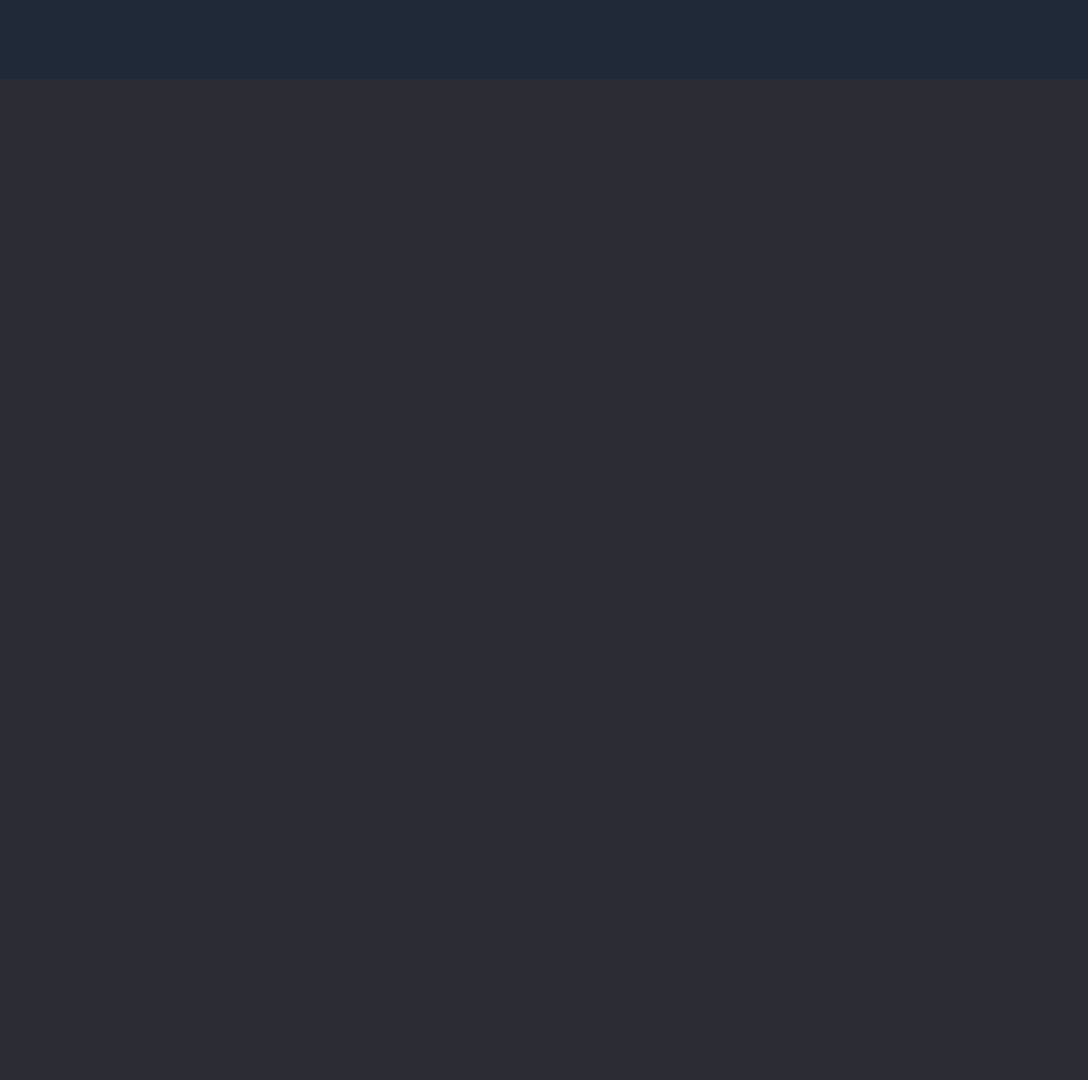
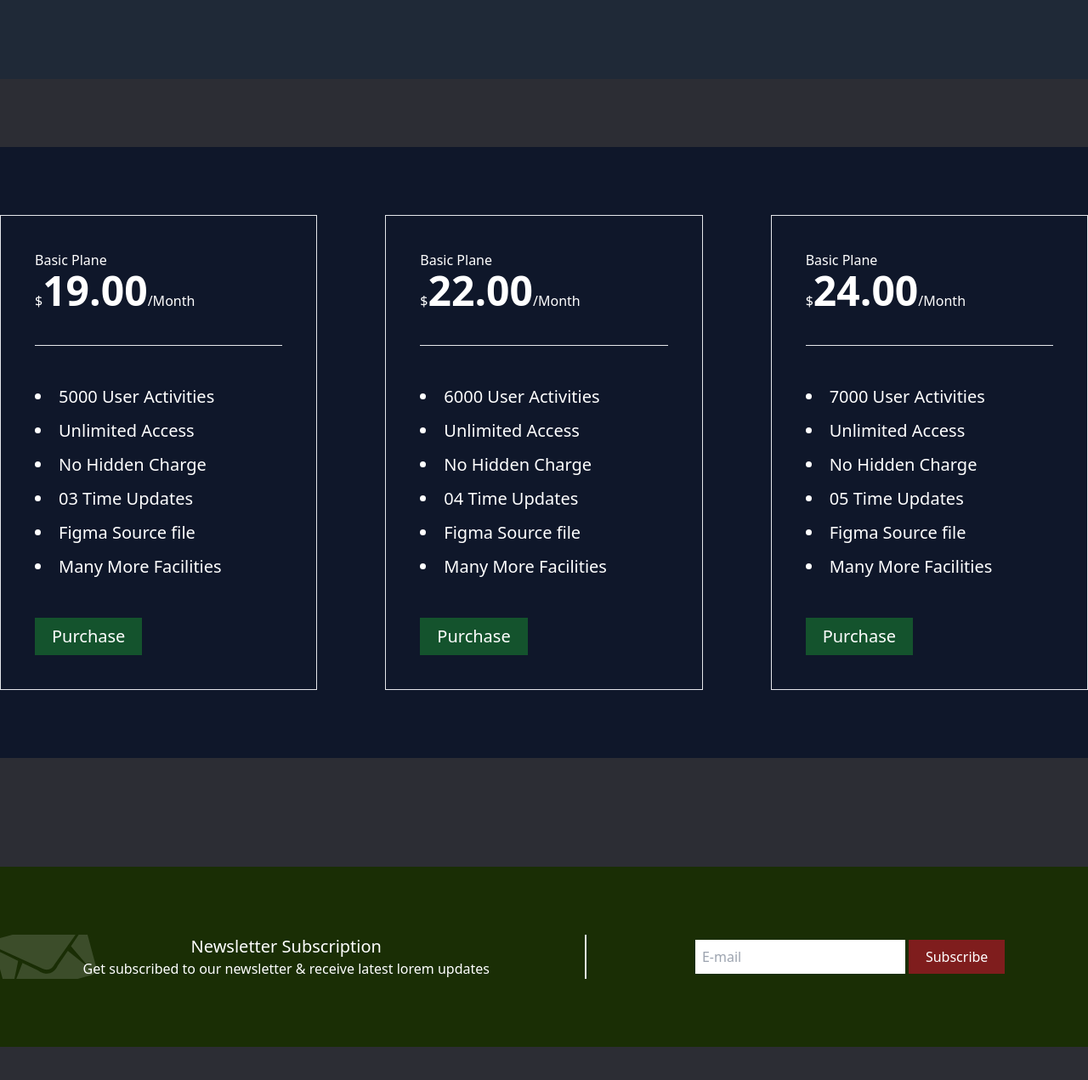
Before and after one commit to RdFaysal/tailwind-first-projects, a website built with Vite: page index.html in a window 1280 px wide. Shown: the part 2913-4184 px from the top of the page at 85% size. Before the commit the page ends 3006 px from the top, so only its background shows below. Built offline with nearby package versions, Linux system fonts and the light colour scheme.

Commit message:
card & subscribe section code added

```diff
--- a/index.html
+++ b/index.html
@@ -152,9 +152,80 @@
             </div>
         </section>
 
+        <!-- card section code start  -->
+
+        <section class="bg-slate-900 my-16 md:my-20 py-12 md:py-20">
+            <div class="text-white grid md:grid-cols-2 lg:grid-cols-3 justify-center items-center gap-10 sm:gap-16 md:gap-20">
+
+                <div class="border p-10">
+                    <h5> Basic Plane </h5>
+                    <h2> $<span class="text-xl sm:text-2xl md:text-5xl font-bold">19.00</span>/Month </h2>
+                    <hr class="my-10">
+                    <ul class="list-disc list-inside leading-10 md:leading-10 text-lg md:text-xl">
+                        <li> 5000 User Activities </li>
+                        <li> Unlimited Access </li>
+                        <li> No Hidden Charge  </li>
+                        <li> 03 Time Updates  </li>
+                        <li> Figma Source file  </li>
+                        <li> Many More Facilities  </li>
+                    </ul>
+                    <button class="bg-green-900 px-5 py-2 mt-10 hover:bg-green-600 text-lg md:text-xl transition"> Purchase </button>
+                </div>
+
+                <div class="border p-10">
+                    <h5> Basic Plane </h5>
+                    <h2> $<span class="text-xl sm:text-2xl md:text-5xl font-bold">22.00</span>/Month </h2>
+                    <hr class="my-10">
+                    <ul class="list-disc list-inside leading-10 md:leading-10 text-lg md:text-xl">
+                        <li> 6000 User Activities </li>
+                        <li> Unlimited Access </li>
+                        <li> No Hidden Charge  </li>
+                        <li> 04 Time Updates  </li>
+                        <li> Figma Source file  </li>
+                        <li> Many More Facilities  </li>
+                    </ul>
+                    <button class="bg-green-900 px-5 py-2 mt-10 hover:bg-green-600 text-lg md:text-xl transition"> Purchase </button>
+                </div>
+
+                <div class="border p-10">
+                    <h5> Basic Plane </h5>
+                    <h2> $<span class="text-xl sm:text-2xl md:text-5xl font-bold">24.00</span>/Month </h2>
+                    <hr class="my-10">
+                    <ul class="list-disc list-inside leading-10 md:leading-10 text-lg md:text-xl">
+                        <li> 7000 User Activities </li>
+                        <li> Unlimited Access </li>
+                        <li> No Hidden Charge  </li>
+                        <li> 05 Time Updates  </li>
+                        <li> Figma Source file  </li>
+                        <li> Many More Facilities  </li>
+                    </ul>
+                    <button class="bg-green-900 px-5 py-2 mt-10 hover:bg-green-600 text-lg md:text-xl transition"> Purchase </button>
+                </div>
+
+            </div>
+
+        </section>
+
+        <!-- Subscribe section code start  -->
+
+        <section class="bg-lime-950  my-10 sm:my-16 md:my-20 lg:my-32 py-10 sm:py-16 md:py-20">
+
+            <div class="text-white md:flex justify-center items-center gap-10 sm:gap-16 md:gap-20 lg:gap-32  bg-no-repeat bg-left" style="background-image: url(pic/subscribe-bg.png);">
+
+                <div class="text-center md:border-r-1 mb-10 md:mb-0 md:border-r-2 sm:pr-28 ">
+                    <h2 class="text-xl"> Newsletter Subscription </h2>
+                    <p> Get subscribed to our newsletter & receive latest lorem updates </p>
+                </div>
+
+                <div class="flex justify-center items-center gap-1">
+                    <input class="px-2 h-10 border-none" type="email" placeholder="E-mail">
+                    <button class="bg-red-900 px-5 py-2 hover:bg-red-600"> Subscribe </button>
+                </div>
+            </div>
+
+        </section>
 
     </main>
 
-
 </body>
 </html>
```
Also changed, not shown: pic/subscribe-bg.png (added).
